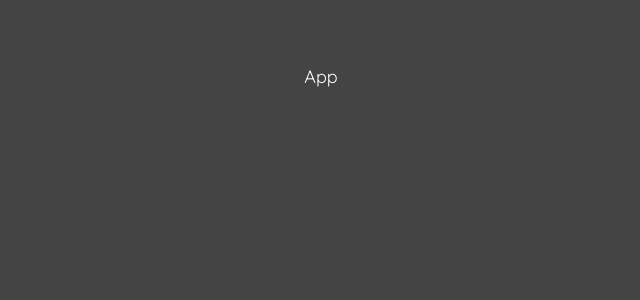
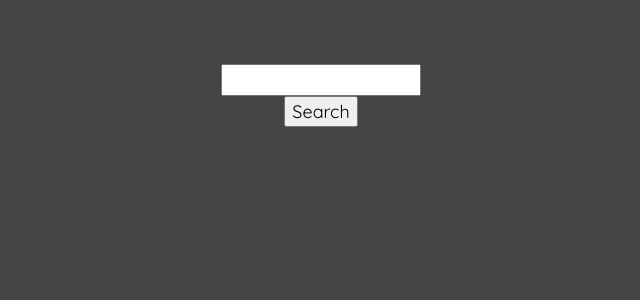
Before and after one commit to MKargapoltsev/python-blockchain, a React (Create React App) app in the folder frontend/: page / in a window 1280 px wide. Shown: the top 300 px of the page, without its empty margins (319-959 px from the left). Built offline with nearby package versions, Linux system fonts and the light colour scheme.

Commit message:
Add useState basic functionality

```diff
--- a/frontend/src/App.js
+++ b/frontend/src/App.js
@@ -1,8 +1,29 @@
-import React from "react";
+import React, { useState } from "react";
 
 function App() {
+  const [userQuery, setUserQuery] = useState('');
+
+  const updateUserQuery = event => {
+    console.log('userQuery', userQuery);
+
+    setUserQuery(event.target.value)
+  }
+
+  const searchQuery = () => {
+    window.open(`https://google.com/search?q=${userQuery}`);
+  }
+
+  const handleKeyPress = event => {
+    if (event.key === 'Enter') {
+      searchQuery();
+    }
+  }
+
   return (
-    <div className="App">App</div>
+    <div className="App">
+      <input value={userQuery} onChange={updateUserQuery} onKeyPress={handleKeyPress}/>
+      <button onClick={searchQuery}>Search</button>
+      </div>
   );
 }
 
```
